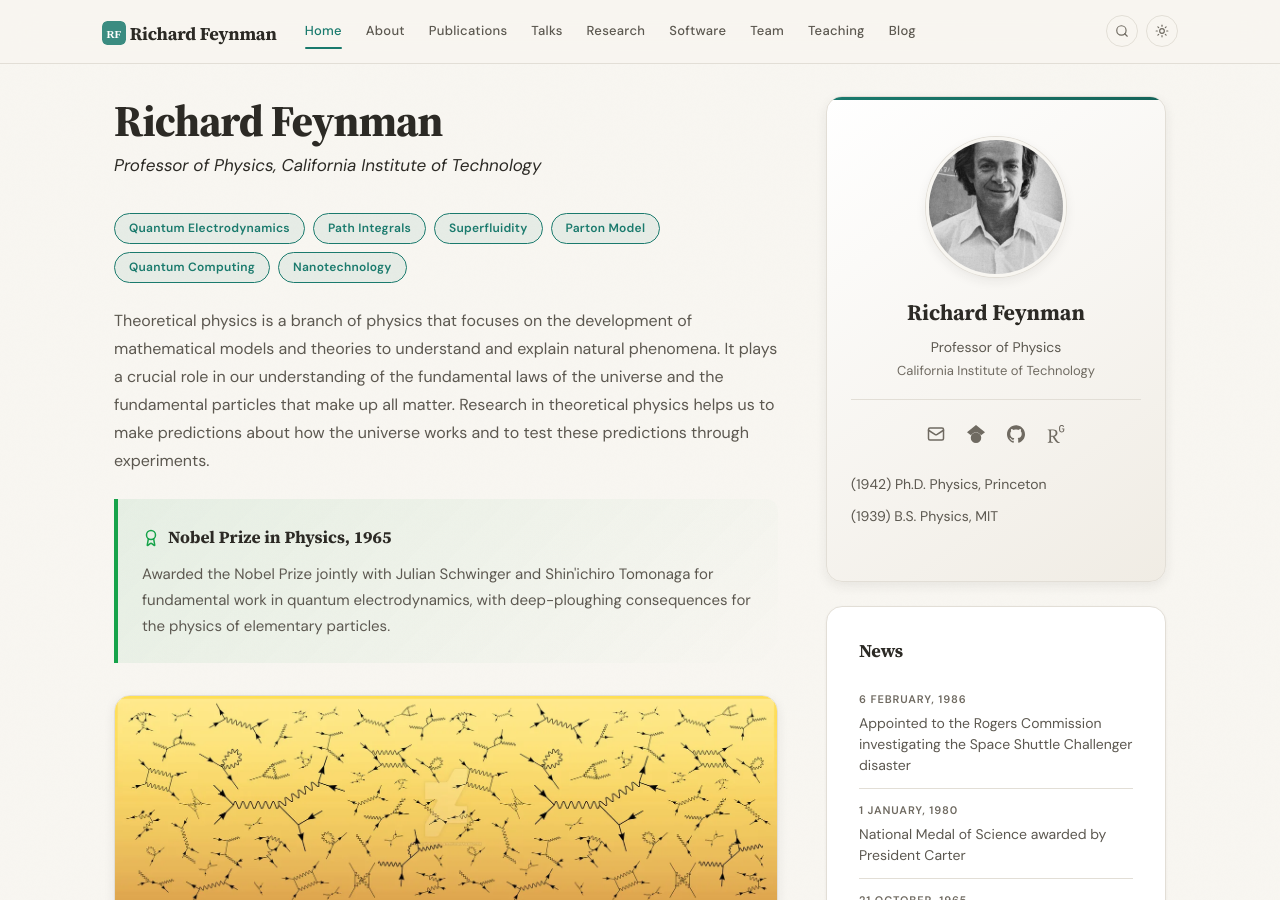
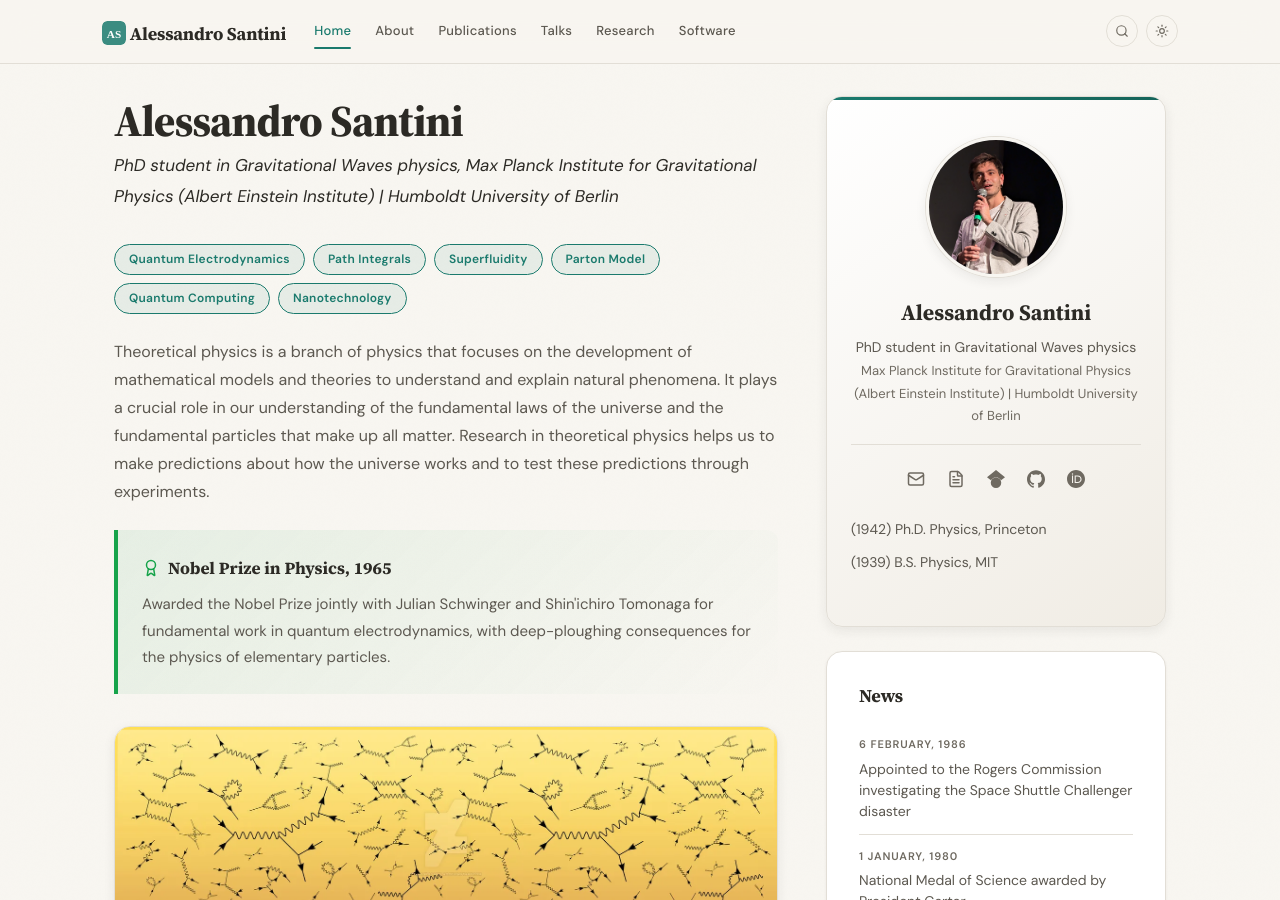
Before and after one commit to asantini29/asantini29.github.io, a Jekyll site: the page built from _pages/home.md, in a window 1280 px wide and 900 px high. Built offline with Jekyll 4.4.1, drawn with Linux system fonts in a browser that asks for light colours; some of the changed text lies outside the part shown.

Commit message:
Personalize site identity and links
Co-Authored-By: Claude Opus 5.5 <noreply@anthropic.com>

```diff
--- a/_config.yml
+++ b/_config.yml
@@ -1,23 +1,23 @@
 # ============================================================
 # STEP 1: Your Identity (required)
 # ============================================================
-name: "Richard Feynman"
-title: "Professor of Physics"
-institution: "California Institute of Technology"
-email: richard@university.edu
-photo: headshot.jpg  # place your photo in images/
+name: "Alessandro Santini"
+title: "PhD student in Gravitational Waves physics"
+institution: "Max Planck Institute for Gravitational Physics (Albert Einstein Institute) | Humboldt University of Berlin"
+email: alessandro.santini@aei.mpg.de
+photo: profilepicture.jpg  # place your photo in images/
 
 # ============================================================
 # STEP 2: Your Links (optional -- leave blank to hide an icon)
 # ============================================================
 links:
-  google_scholar: "https://scholar.google.com/citations?user=B7vSqZsAAAAJ"
-  github: "https://github.com/"
-  researchgate: "https://www.researchgate.net/"
-  orcid: ""
+  google_scholar: "https://scholar.google.com/citations?hl=en&user=d018aUMAAAAJ"
+  github: "https://github.com/asantini29"
+  researchgate: ""
+  orcid: "https://orcid.org/0000-0001-6936-8581"
   twitter: ""
   linkedin: ""
-  cv: ""  # e.g., "papers/cv.pdf"
+  cv: "papers/cv.pdf"
 
 # ============================================================
 # STEP 3: Site Settings
@@ -25,7 +25,7 @@ links:
 accent_color: "#1a7a6d"      # theme color; light and dark variants are derived automatically
 dark_mode: true              # set to false to disable dark mode entirely
 math: false                  # true loads MathJax on every page; or add `math: true` to individual pages
-description: "Academic webpage of Dr. Richard Feynman"
+description: "Academic webpage of Alessandro Santini"
 
 # When deploying with the included GitHub Actions workflow these are filled
 # in automatically from your Pages settings (user site, project site, or
@@ -52,9 +52,9 @@ nav_pages:
   - name: talks
   - name: research
   - name: software
-  - name: team
-  - name: teaching
-  - name: blog
+  # - name: team
+  # - name: teaching
+  # - name: blog
 
 # ============================================================
 # STEP 5: Publications (assets/ref.bib)
@@ -62,8 +62,8 @@ nav_pages:
 # Your name is bolded in the publication list. Write it exactly as it
 # appears in the rendered list ("Last, F. M."); list the longest form first.
 scholar:
-  last_name: Feynman
-  first_name: ["R. P.", "R."]
+  last_name: Santini
+  first_name: ["Alessandro"]
   style: citesty
   locale: en
   source: /assets/
```
Also changed, not shown: images/profilepicture.jpg (added).
